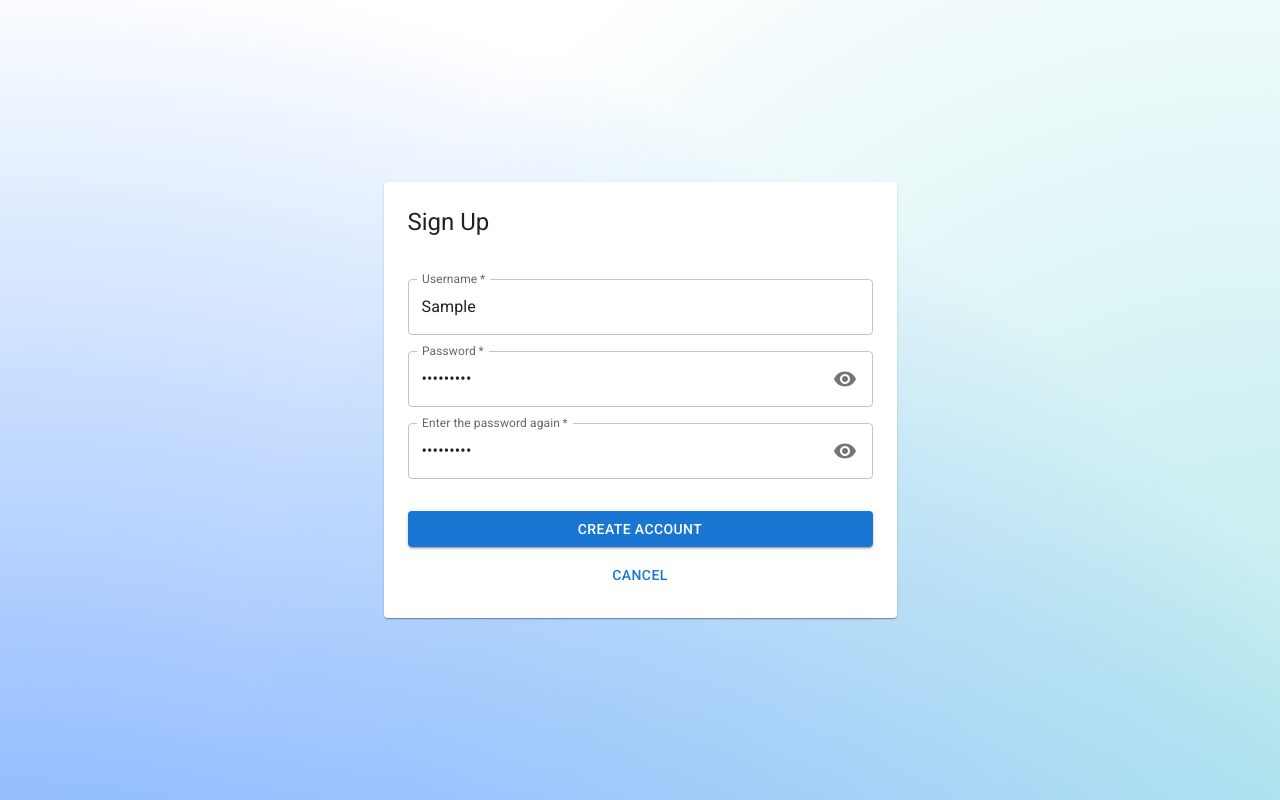
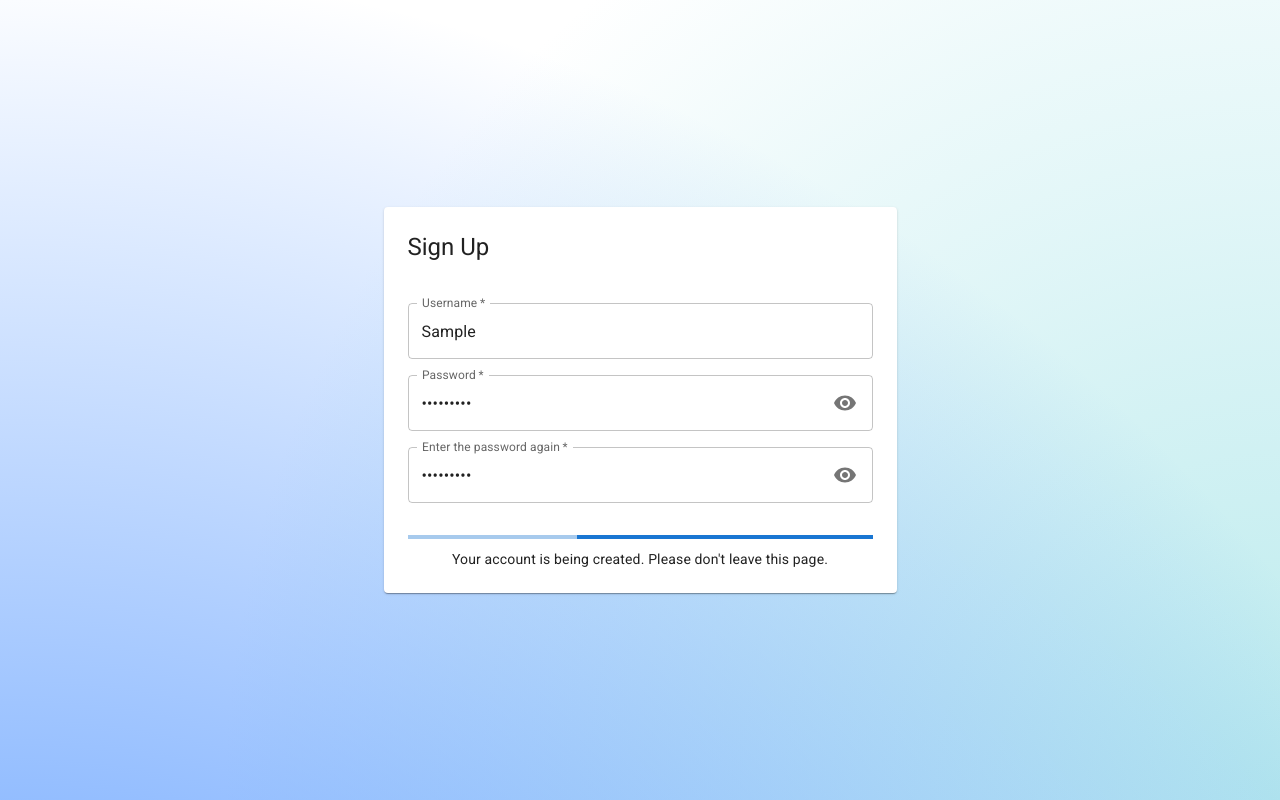
Before and after one commit to StephenChips/ChatApp, a React (Vite) app: page /sign-up in a window 1280 px wide. Both pictures are taken after typing "Sample", "Sample123", "Sample123" into the empty fields and a click on the button "CREATE ACCOUNT". Built offline with nearby package versions, Linux system fonts and the light colour scheme.

Commit message:
/sign-up page: Show a progress bar after users click the "Create Account" button.
The app will shows a progress bar after a user clicks the "Create Account" Button
before the account is created.

```diff
--- a/src/pages/SignUp/SignUp.tsx
+++ b/src/pages/SignUp/SignUp.tsx
@@ -4,6 +4,7 @@ import {
   Box,
   Button,
   Card,
+  LinearProgress,
   Snackbar,
   TextField,
   Typography,
@@ -20,7 +21,7 @@ export function SignUp() {
   const [password, setPassword] = useState("");
   const [passwordConfirmation, setPasswordConfirmation] = useState("");
 
-  const [passwordError, setPasswordError] = useState<string | null>("");
+  const [passwordError, setPasswordError] = useState<string | null>(null);
   const [passwordConfirmationError, setPasswordConfirmationError] = useState<
     string | null
   >(null);
@@ -38,6 +39,8 @@ export function SignUp() {
   const snackbarStateRef = useRef<SnackbarState>();
   const timeoutIDRef = useRef<number>();
   snackbarStateRef.current = snackbarState;
+
+  const [isCreatingAccount, setIsCreatingAccount] = useState(false);
 
   useEffect(() => {
     if (snackbarState !== "visible") return;
@@ -92,9 +95,7 @@ export function SignUp() {
             required
             label="Password"
             variant="outlined"
-            sx={{
-              marginBottom: 2,
-            }}
+            sx={{ marginBottom: 2 }}
             fullWidth
             value={password}
             onChange={(e) => {
@@ -129,17 +130,33 @@ export function SignUp() {
             }}
             helperText={passwordConfirmationError}
           />
+
+          {isCreatingAccount ? (
+            <>
+              <LinearProgress sx={{ marginBottom: "10px" }} />
+              <Typography variant="body2" textAlign="center" display="block">
+                Your account is being created. Please don't leave this page.
+              </Typography>
+            </>
+          ) : (
+            <>
               <Button
                 fullWidth
                 type="submit"
-            variant="contained"
+                variant={isCreatingAccount ? "text" : "contained"}
                 sx={{ marginBottom: "10px" }}
               >
                 Create Account
               </Button>
-          <Button fullWidth onClick={() => navigate("/log-in")}>
+              <Button
+                fullWidth
+                onClick={() => navigate("/log-in")}
+                disabled={isCreatingAccount}
+              >
                 Cancel
               </Button>
+            </>
+          )}
         </Box>
       </Card>
       <Snackbar
@@ -183,11 +200,13 @@ export function SignUp() {
       return;
     }
 
+    setIsCreatingAccount(true);
+
     try {
       const result = await createAccount(username, password);
-
     } catch (e) {
       const error = e as Error;
+      setIsCreatingAccount(false);
       showAlert(
         "error",
         error.message || "Something wrong happened, please retry.",
@@ -198,12 +217,14 @@ export function SignUp() {
   function showAlert(severity: AlertColor, text: string) {
     setAlertContent({ severity, text });
 
+    console.log(snackbarStateRef);
+
     if (snackbarStateRef.current === "visible") {
       setSnackbarState("will-be-visible");
     } else {
       setSnackbarState("visible");
     }
   }
-}
 
   async function createAccount(username: string, password: string) {}
+}
```
Lines whose indentation alone changed are shown as unchanged.
